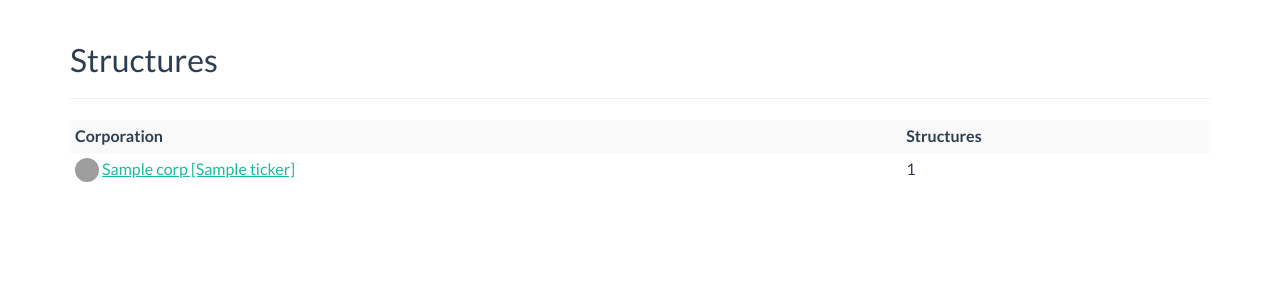
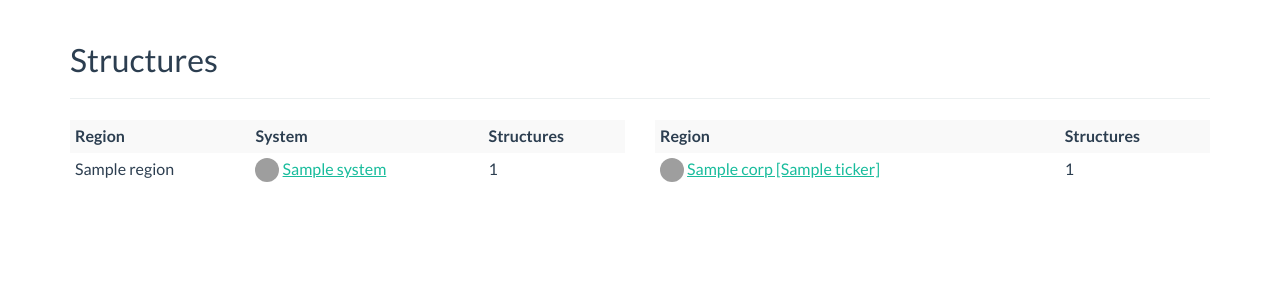
Before and after one commit to skyride/avrse-auth, a Django app: template eveauth/templates/eveauth/logistics/structures_index.html in a window 1280 px wide. Shown: the part 60-360 px from the top of the page. Run offline with Django 3.2, Linux system fonts and the light colour scheme; the template is opened without the code that fills it: most values are stand-ins (such as "Sample title", 1, 10 or a date in 2020); parts of the project's set-up code (start-up, migrations or seed data) failed here and were passed over; some libraries are stand-ins or nearby versions; grey boxes are pictures that could not be loaded.

Commit message:
Added system listing in structures audit page

```diff
--- a/eveauth/templates/eveauth/logistics/structures_index.html
+++ b/eveauth/templates/eveauth/logistics/structures_index.html
@@ -8,10 +8,34 @@
 <h2>Structures</h2>
 <hr />
 
-<div>
+<div class="row">
+  <div class="col-md-6">
     <table class="table table-striped table-condensed">
       <tr>
-      <th>Corporation</th>
+        <th>Region</th>
+        <th>System</th>
+        <th>Structures</th>
+      </tr>
+
+      {% for system in systems %}
+      <tr>
+        <td>
+          {% ifchanged %}{{ system.region.name }}{% endifchanged %}
+        </td>
+        <td>
+          <img width="24" height="24" style="border-radius: 50%; margin-top: -12px; margin-bottom: -11px;" src="//imageserver.eveonline.com/Type/{{ system.sun_id }}_32.png">
+          <a href="{% url 'structures_list' system.id '' %}">{{ system.name }}</a>
+        </td>
+        <td>{{ system.structure_count }}</td>
+      </tr>
+      {% endfor %}
+    </table>
+  </div>
+
+  <div class="col-md-6">
+    <table class="table table-striped table-condensed">
+      <tr>
+        <th>Region</th>
         <th>Structures</th>
       </tr>
 
@@ -26,4 +50,5 @@
       {% endfor %}
     </table>
   </div>
+</div>
 {% endblock %}
```
Also changed, not shown: eveauth/views/logistics.py (+14 -0 lines). Lines whose indentation alone changed are shown as unchanged.
